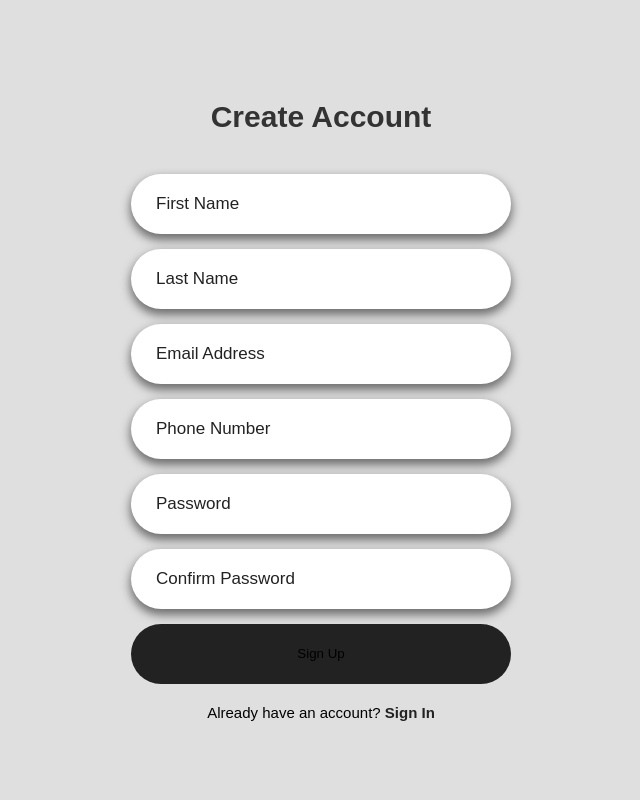
After one commit to eliohalaby/DatabaseProject, a Python web app: template website/templates/signup.html in a window 1280 px wide. The commit adds this page. Shown: the whole page, without its empty margins (319-959 px from the left). Run offline with Jinja, Linux system fonts and the light colour scheme; the template is opened without the code that fills it, so the values that code supplies are empty.

Commit message:
Added login and signup for admin(hard coded)  and customer(from db)

```diff
--- a/website/admin.py
+++ b/website/admin.py
@@ -30,10 +30,12 @@ def create_user():
         last_name = request.form['userlastname']
         email = request.form['email']
         phone = request.form['phone']
+        password = request.form['password']
         new_user = Customer(first_name = first_name,
                             last_name = last_name,
                             email = email,
                             phone_number = phone
+                            , password_hash = password
                             )
         db.session.add(new_user)
         db.session.commit()
--- a/website/models.py
+++ b/website/models.py
@@ -20,6 +20,7 @@ class Customer(db.Model, UserMixin):
     last_name = db.Column(db.String(150))
     email = db.Column(db.String(150), unique = True)
     phone_number = db.Column(db.String(8), unique = True)
+    password_hash = db.Column(db.String(255), nullable=False)
 
 
 class Items(db.Model):
--- /dev/null
+++ b/website/static/styleSignup.css
@@ -0,0 +1,124 @@
+@import url('https://fonts.googleapis.com/css2?family=Roboto:wght@400;700&display=swap');
+
+*{
+    margin: 0;
+    padding: 0;
+    box-sizing: border-box;
+    font-family: 'Poppins', sans-serif;
+}
+
+body{
+    display: flex;
+    justify-content: center;
+    align-items: center;
+    min-height: 100vh;
+    background: #dfdfdf;
+}
+
+.signup-box{
+    display: flex;
+    justify-content: center;
+    flex-direction: column;
+    width: 440px;
+    padding: 30px;
+}
+
+.signup-header{
+    text-align: center;
+    margin: 20px 0 40px 0;
+}
+
+.signup-header header{
+    color: #333;
+    font-size: 30px;
+    font-weight: 600;
+}
+
+.input-box .input-field{
+    width: 100%;
+    height: 60px;
+    font-size: 17px;
+    padding: 0 25px;
+    margin-bottom: 15px;
+    border-radius: 30px;
+    border: none;
+    box-shadow: 0px 5px 10px 1px rgba(0,0,0,0.5);
+    outline: none;
+    transition: .3s;
+}
+
+::placeholder{
+    font-weight: 500;
+    color: #222;
+}
+
+.input-field:focus{
+    width: 105%;
+}
+
+.terms{
+    display: flex;
+    justify-content: flex-start;
+    margin-bottom: 40px;
+}
+
+section{
+    display: flex;
+    align-items: center;
+    font-size: 14px;
+    color: #555;
+}
+
+#terms{
+    margin-right: 10px;
+    cursor: pointer;
+}
+
+a{
+    text-decoration: none;
+}
+
+a:hover{
+    text-decoration: underline;
+}
+
+.input-submit{
+    position: relative;
+}
+
+.submit-btn{
+    width: 100%;
+    height: 60px;
+    background: #222;
+    border: none;
+    border-radius: 30px;
+    cursor: pointer;
+    transition: .3s;
+}
+
+.input-submit label{
+    position: absolute;
+    top: 45%;
+    left: 50%;
+    color: #fff;
+    transform: translate(-50%,-50%);
+    -ms-transform: translate(-50%,-50%);
+    -webkit-transform: translate(-50%,-50%);
+    cursor: pointer;
+}
+
+.submit-btn:hover{
+    background: #000;
+    transform: scale(1.05,1);
+}
+
+.login-link{
+    text-align: center;
+    font-size: 15px;
+    margin-top: 20px;
+}
+
+.login-link a{
+    color: #222;
+    font-weight: 600;
+}
--- a/website/templates/create_user.html
+++ b/website/templates/create_user.html
@@ -13,6 +13,10 @@
                 <span class = "label">Email: </span>
                 <input type = "text" name = "email" class = "input">
             </div>
+            <div class = "column">
+                <span class = "label">Password: </span>
+                <input type = "text" name = "password" class = "input">
+            </div>
             <div class="column">
                 <span class = "label">Phone Number: </span>
                 <input type = "text" name ="phone" class = "input">
--- /dev/null
+++ b/website/templates/signup.html
@@ -0,0 +1,72 @@
+<!DOCTYPE html>
+<html lang="en">
+<head>
+    <meta charset="UTF-8">
+    <meta http-equiv="X-UA-Compatible" content="IE=edge">
+    <meta name="viewport" content="width=device-width, initial-scale=1.0">
+    <link rel="stylesheet" href="{{ url_for('static', filename='styleSignup.css') }}">
+    <title>Sign Up</title>
+</head>
+<body>
+
+<form method="POST" action="{{ url_for('auth.signup') }}">
+    <div class="signup-box">
+
+        <div class="signup-header">
+            <header>Create Account</header>
+        </div>
+
+        <!-- flash messages (recommended) -->
+        {% with messages = get_flashed_messages(with_categories=true) %}
+          {% if messages %}
+            {% for category, msg in messages %}
+              <div class="flash {{ category }}">{{ msg }}</div>
+            {% endfor %}
+          {% endif %}
+        {% endwith %}
+
+        <div class="input-box">
+  <input type="text" name="first_name" class="input-field"
+         placeholder="First Name" autocomplete="off" required>
+</div>
+
+<div class="input-box">
+  <input type="text" name="last_name" class="input-field"
+         placeholder="Last Name" autocomplete="off" required>
+</div>
+
+<div class="input-box">
+  <input type="email" name="email" class="input-field"
+         placeholder="Email Address" autocomplete="off" required>
+</div>
+
+<div class="input-box">
+  <input type="text" name="phone_number" class="input-field"
+         placeholder="Phone Number" autocomplete="off" required>
+</div>
+
+<div class="input-box">
+  <input type="password" name="password" class="input-field"
+         placeholder="Password" required>
+</div>
+
+<div class="input-box">
+  <input type="password" name="confirm_password" class="input-field"
+         placeholder="Confirm Password" required>
+</div>
+
+        <div class="input-submit">
+            <button class="submit-btn" type="submit">Sign Up</button>
+        </div>
+
+        <div class="login-link">
+            <p>Already have an account?
+                <a href="{{ url_for('auth.login') }}">Sign In</a>
+            </p>
+        </div>
+
+    </div>
+</form>
+
+</body>
+</html>
```
Also changed, not shown: website/__init__.py (+10 -3 lines), website/auth.py (added, +94 -0 lines), website/static/styleLogin.css (added, +131 -0 lines), website/templates/login.html (added, +63 -0 lines).
